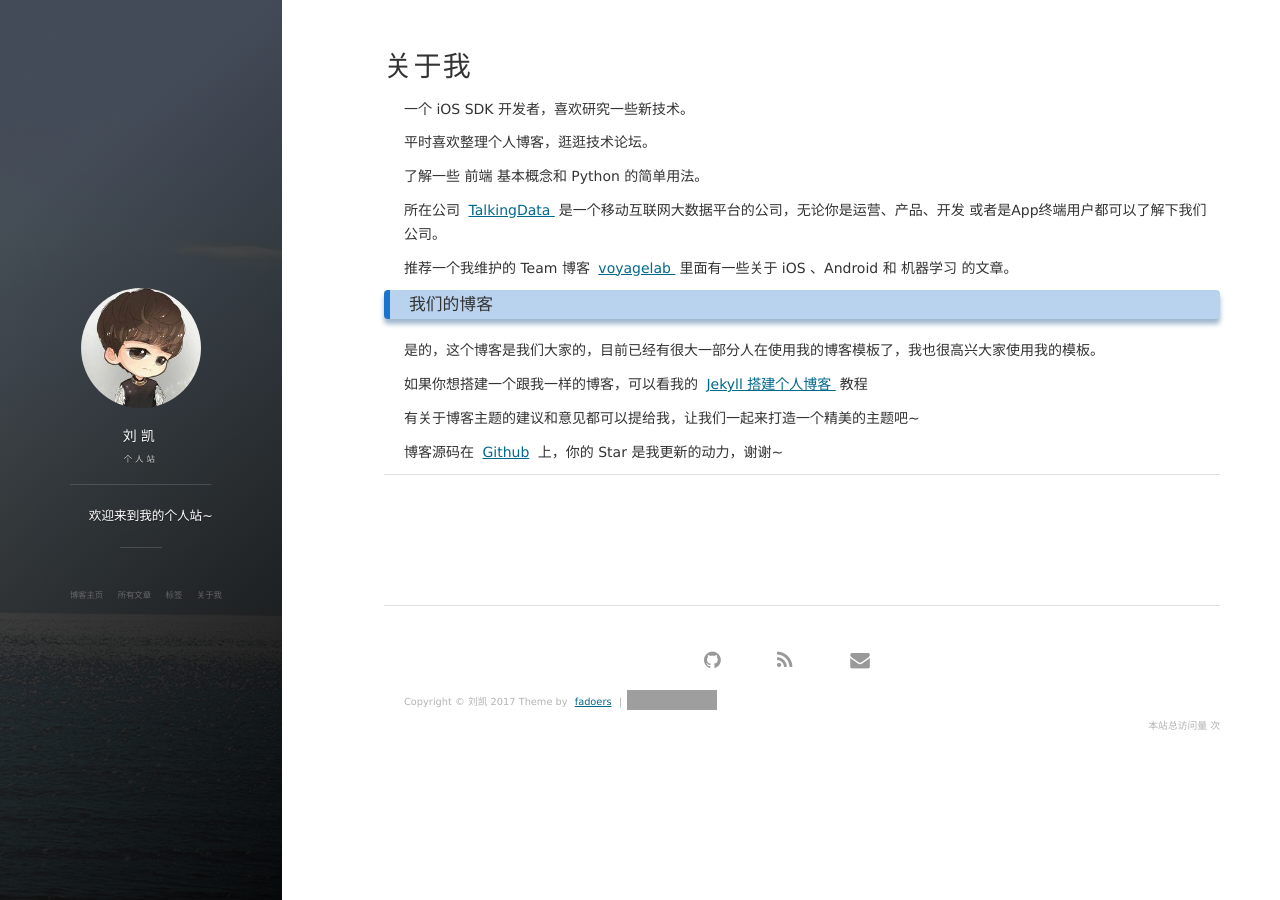
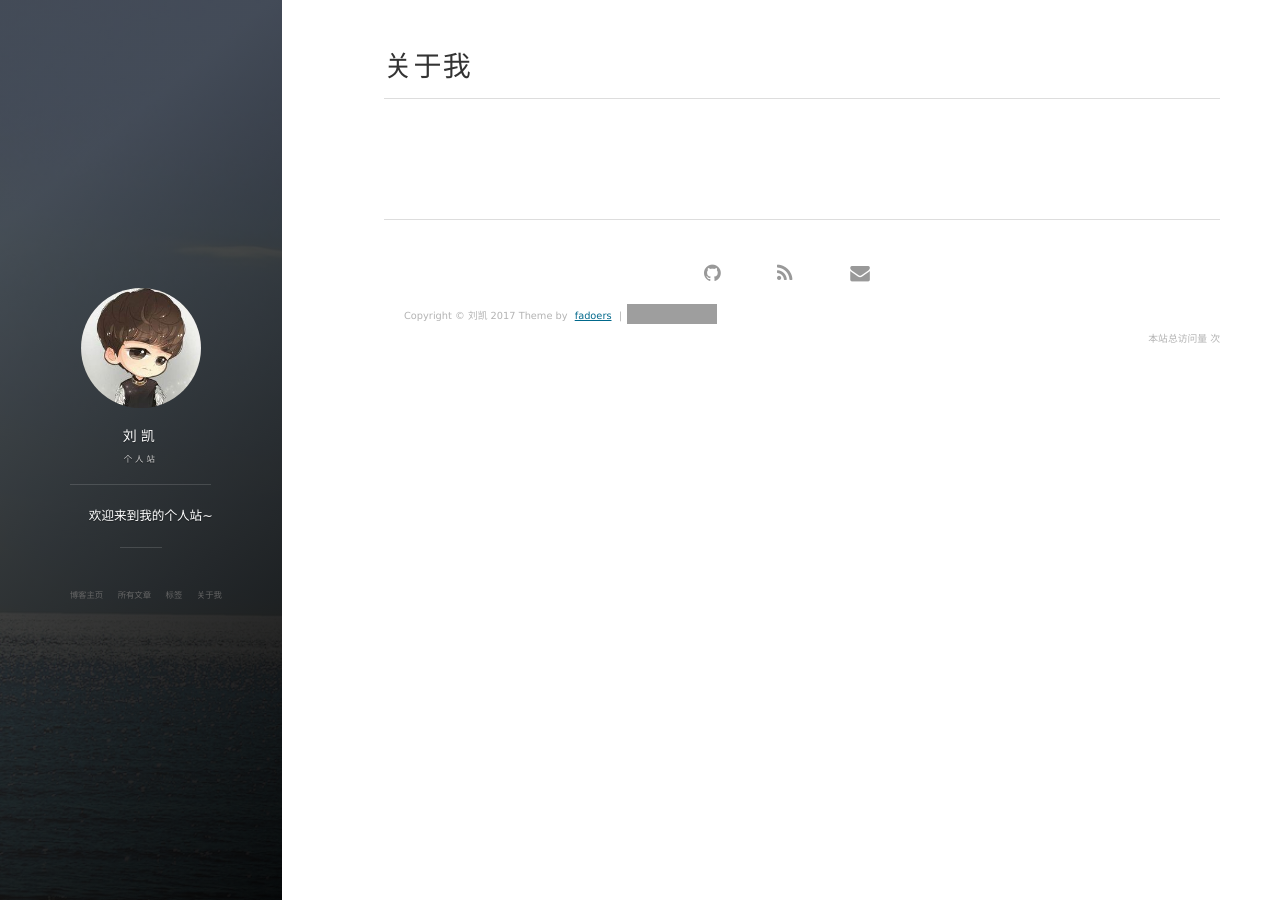
Before and after one commit to fadoers/fadoers.github.io, a Jekyll site: the page built from about.md, in a window 1280 px wide. Built offline with Jekyll 4.4.1, drawn with Linux system fonts in a browser that asks for light colours; nearby versions of some CDN libraries; comment, search, counter and statistics services are not loaded; grey boxes are pictures that could not be loaded.

```diff
--- a/about.md
+++ b/about.md
@@ -3,43 +3,6 @@ layout: page
 title: 关于我
 ---
 
-一个 iOS SDK 开发者，喜欢研究一些新技术。
-<p>
-平时喜欢整理个人博客，逛逛技术论坛。
-<p>
-了解一些 前端 基本概念和 Python 的简单用法。
 
-<p>
-
-所在公司
-<a target="_blank" href="https://www.talkingdata.com/"> TalkingData </a>
-是一个移动互联网大数据平台的公司，无论你是运营、产品、开发 或者是App终端用户都可以了解下我们公司。
-<p>
-
-推荐一个我维护的 Team 博客
-<a target="_blank" href="http://talkingdata.me/"> voyagelab </a>
-里面有一些关于 iOS 、Android 和 机器学习 的文章。
-
-<p>
-
-<h3> 我们的博客 </h3>
-
-<p>
-
-是的，这个博客是我们大家的，目前已经有很大一部分人在使用我的博客模板了，我也很高兴大家使用我的模板。
-
-<p>
-
-如果你想搭建一个跟我一样的博客，可以看我的
-<a href="/2016/10/jekyll_tutorials1/"> Jekyll 搭建个人博客 </a>
-教程
-
-<p>
-
-有关于博客主题的建议和意见都可以提给我，让我们一起来打造一个精美的主题吧~
-
-<p>
-
-博客源码在 <a target="_blank" href='https://github.com/leopardpan/leopardpan.github.io/'>Github</a> 上，你的 Star 是我更新的动力，谢谢~
 
 {% include comments.html %}
```
Also changed, not shown: _posts/2016-10-14-jekyll_tutorials1.md (added, +284 -0 lines), _posts/2017-03-22-jekyll_blog.md (+10 -1 lines).
